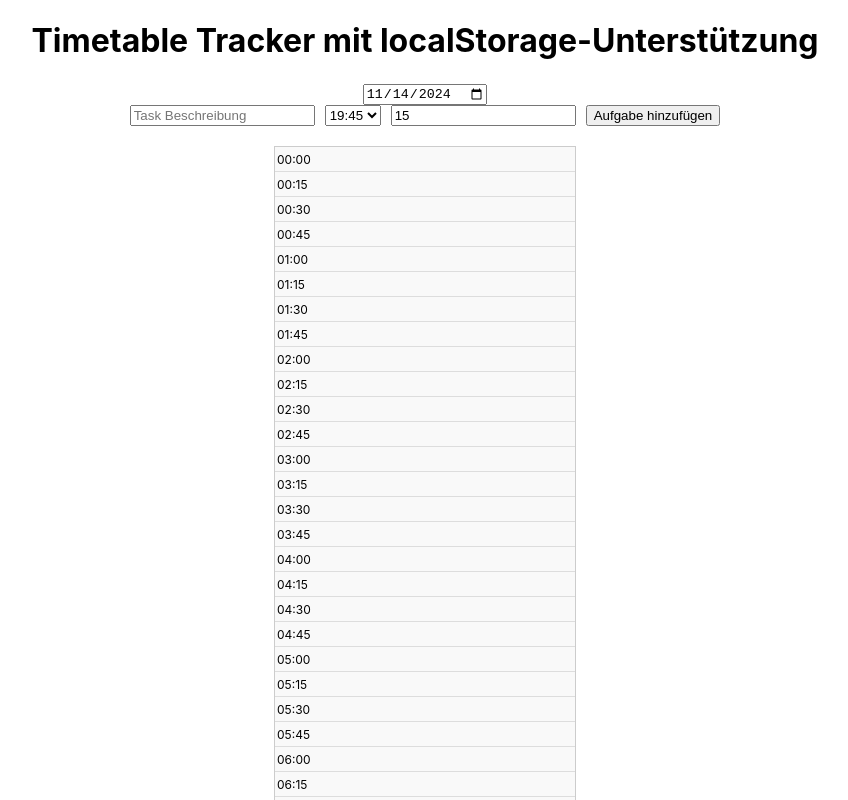
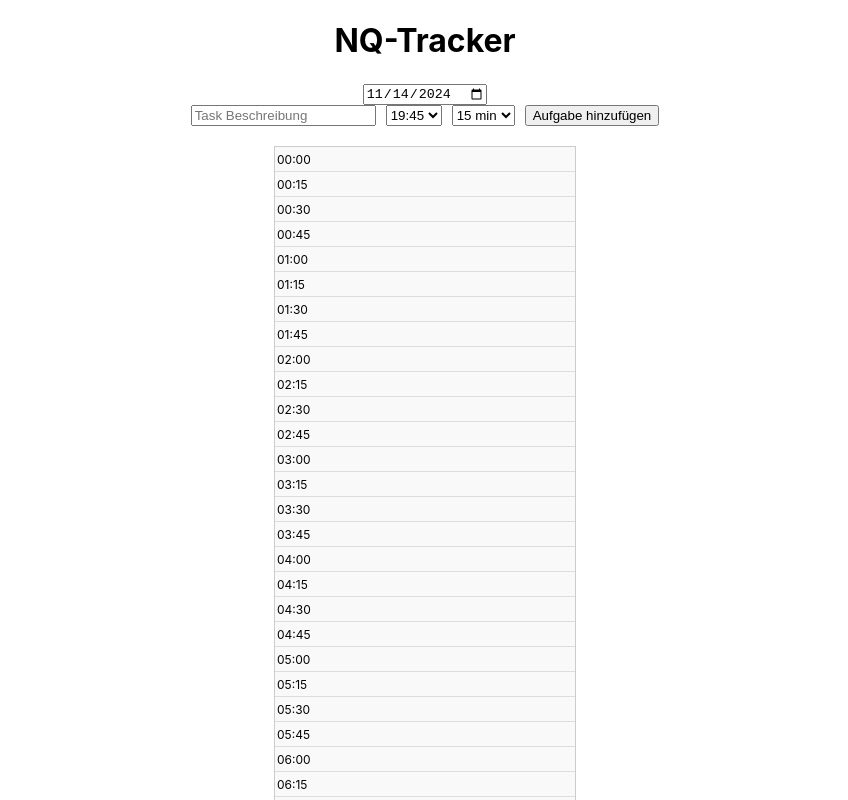
Before and after one commit to Qu3ntinS/NQ-Tracker, a React (Create React App) app: page / in a window 1280 px wide. Shown: the top 800 px of the page, without its empty margins (215-1063 px from the left). Built offline with nearby package versions, Linux system fonts and the light colour scheme.

Commit message:
+ Added Task Lenght Format in 24h in 15min steps + Added Editable Lenght of Task + Added Display of Task Lenght

```diff
--- a/src/App.js
+++ b/src/App.js
@@ -39,7 +39,7 @@ const App = () => {
 
   return (
       <div className="App">
-        <h1>Timetable Tracker mit localStorage-Unterstützung</h1>
+        <h1>NQ-Tracker</h1>
         <div className="day-selector">
           <input
               type="date"
--- a/src/components/Task.css
+++ b/src/components/Task.css
@@ -17,8 +17,23 @@
     padding: 2px 5px;
 }
 
+.task-duration {
+    margin-left: auto;
+    padding-right: 5px;
+    font-weight: bold;
+    font-size: 12px;
+}
+
+.task-edit {
+    display: flex;
+    gap: 5px;
+    align-items: center;
+}
+
+.edit-button,
+.save-button,
 .delete-button {
-    background-color: #ff4d4f;
+    background-color: #ff9800;
     border: none;
     color: white;
     font-size: 10px;
@@ -26,3 +41,7 @@
     border-radius: 3px;
     cursor: pointer;
 }
+
+.delete-button {
+    background-color: #ff4d4f;
+}
--- a/src/components/Task.js
+++ b/src/components/Task.js
@@ -1,15 +1,83 @@
-import React from "react";
+import React, { useState } from "react";
 import "./Task.css";
 
-const Task = ({ task, getTaskStyle, onDelete }) => {
+// Funktion zur Formatierung der Daueranzeige
+const formatDuration = (minutes) => {
+    if (minutes < 60) {
+        return `${minutes} min`;
+    }
+    const hours = Math.floor(minutes / 60);
+    const remainingMinutes = minutes % 60;
+    return remainingMinutes === 0 ? `${hours}h` : `${hours}:${remainingMinutes}h`;
+};
+
+// Daueroptionen bis zu 24 Stunden in 15-Minuten-Schritten
+const generateDurationOptions = () => {
+    const options = [];
+    for (let i = 15; i <= 1440; i += 15) {
+        if (i < 60) {
+            options.push({ label: `${i} min`, value: i });
+        } else {
+            const hours = Math.floor(i / 60);
+            const minutes = i % 60;
+            const label = minutes === 0 ? `${hours}h` : `${hours}:${minutes}h`;
+            options.push({ label, value: i });
+        }
+    }
+    return options;
+};
+
+const Task = ({ task, getTaskStyle, onDelete, onEdit }) => {
+    const [isEditing, setIsEditing] = useState(false);
+    const [editedDescription, setEditedDescription] = useState(task.description);
+    const [editedDuration, setEditedDuration] = useState(task.duration);
+
+    const durationOptions = generateDurationOptions();
+
+    const handleEditClick = () => {
+        setIsEditing(true);
+    };
+
+    const handleSaveClick = () => {
+        onEdit(task.id, editedDescription, editedDuration);
+        setIsEditing(false);
+    };
+
     return (
-        <div className="task" style={getTaskStyle(task)} title={task.description}>
+        <div className="task" style={getTaskStyle(task)}>
+            {isEditing ? (
+                <div className="task-edit">
+                    <input
+                        type="text"
+                        value={editedDescription}
+                        onChange={(e) => setEditedDescription(e.target.value)}
+                    />
+                    <select
+                        value={editedDuration}
+                        onChange={(e) => setEditedDuration(parseInt(e.target.value, 10))}
+                    >
+                        {durationOptions.map((option) => (
+                            <option key={option.value} value={option.value}>
+                                {option.label}
+                            </option>
+                        ))}
+                    </select>
+                    <button onClick={handleSaveClick} className="save-button">
+                        Speichern
+                    </button>
+                </div>
+            ) : (
                 <div className="task-content">
                     <span>{task.description}</span>
+                    <span className="task-duration">{formatDuration(task.duration)}</span>
+                    <button onClick={handleEditClick} className="edit-button">
+                        Bearbeiten
+                    </button>
                     <button onClick={() => onDelete(task.id)} className="delete-button">
                         Löschen
                     </button>
                 </div>
+            )}
         </div>
     );
 };
--- a/src/components/Timetable.js
+++ b/src/components/Timetable.js
@@ -1,6 +1,22 @@
-import React, { useState, useEffect } from "react";
+import React, { useState } from "react";
 import Task from "./Task";
 import "./Timetable.css";
+
+// Generiert Zeitoptionen in Minuten und Stunden bis zu 24 Stunden
+const generateDurationOptions = () => {
+    const options = [];
+    for (let i = 15; i <= 1440; i += 15) { // bis zu 1440 Minuten (24 Stunden) in 15-Minuten-Schritten
+        if (i < 60) {
+            options.push({ label: `${i} min`, value: i });
+        } else {
+            const hours = Math.floor(i / 60);
+            const minutes = i % 60;
+            const label = minutes === 0 ? `${hours}h` : `${hours}:${minutes}h`;
+            options.push({ label, value: i });
+        }
+    }
+    return options;
+};
 
 const generateTimeSlots = () => {
     const times = [];
@@ -15,20 +31,17 @@ const generateTimeSlots = () => {
     return times;
 };
 
-// Funktion, um die aktuelle Zeit auf die nächste 15-Minuten-Einheit zu runden
 const getRoundedCurrentTime = () => {
     const now = new Date();
     let hours = now.getHours();
     let minutes = now.getMinutes();
 
-    // Runde auf die nächste 15-Minuten-Einheit auf
     minutes = Math.ceil(minutes / 15) * 15;
     if (minutes === 60) {
         minutes = 0;
-        hours = (hours + 1) % 24; // Falls Stunden überlaufen, auf 00 setzen
+        hours = (hours + 1) % 24;
     }
 
-    // Rückgabe im Format HH:MM
     return `${hours.toString().padStart(2, "0")}:${minutes
         .toString()
         .padStart(2, "0")}`;
@@ -40,17 +53,18 @@ const Timetable = ({ tasks, onTasksChange }) => {
     const [duration, setDuration] = useState(15);
 
     const timeSlots = generateTimeSlots();
+    const durationOptions = generateDurationOptions();
 
     const addTask = () => {
         const newTask = {
-            id: Date.now(), // Verwende Zeitstempel als eindeutige ID
+            id: Date.now(),
             description: taskDescription,
             startTime,
             duration,
         };
         onTasksChange([...tasks, newTask]);
         setTaskDescription("");
-        setStartTime(getRoundedCurrentTime()); // Setze `startTime` zurück auf die aktuelle Zeit
+        setStartTime(getRoundedCurrentTime());
         setDuration(15);
     };
 
@@ -59,9 +73,16 @@ const Timetable = ({ tasks, onTasksChange }) => {
         onTasksChange(updatedTasks);
     };
 
+    const editTask = (taskId, newDescription, newDuration) => {
+        const updatedTasks = tasks.map((task) =>
+            task.id === taskId ? { ...task, description: newDescription, duration: newDuration } : task
+        );
+        onTasksChange(updatedTasks);
+    };
+
     const getTaskStyle = (task) => {
         const startIndex = timeSlots.indexOf(task.startTime);
-        const taskHeight = (task.duration / 15) * 20; // 20px pro 15-Minuten-Block
+        const taskHeight = (task.duration / 15) * 20;
         return {
             top: `${startIndex * 20}px`,
             height: `${taskHeight}px`,
@@ -87,13 +108,16 @@ const Timetable = ({ tasks, onTasksChange }) => {
                         </option>
                     ))}
                 </select>
-                <input
-                    type="number"
-                    min="15"
-                    step="15"
+                <select
                     value={duration}
                     onChange={(e) => setDuration(parseInt(e.target.value, 10))}
-                />
+                >
+                    {durationOptions.map((option) => (
+                        <option key={option.value} value={option.value}>
+                            {option.label}
+                        </option>
+                    ))}
+                </select>
                 <button onClick={addTask}>Aufgabe hinzufügen</button>
             </div>
 
@@ -109,6 +133,7 @@ const Timetable = ({ tasks, onTasksChange }) => {
                         task={task}
                         getTaskStyle={getTaskStyle}
                         onDelete={deleteTask}
+                        onEdit={editTask}
                     />
                 ))}
             </div>
```
Lines whose indentation alone changed are shown as unchanged.
